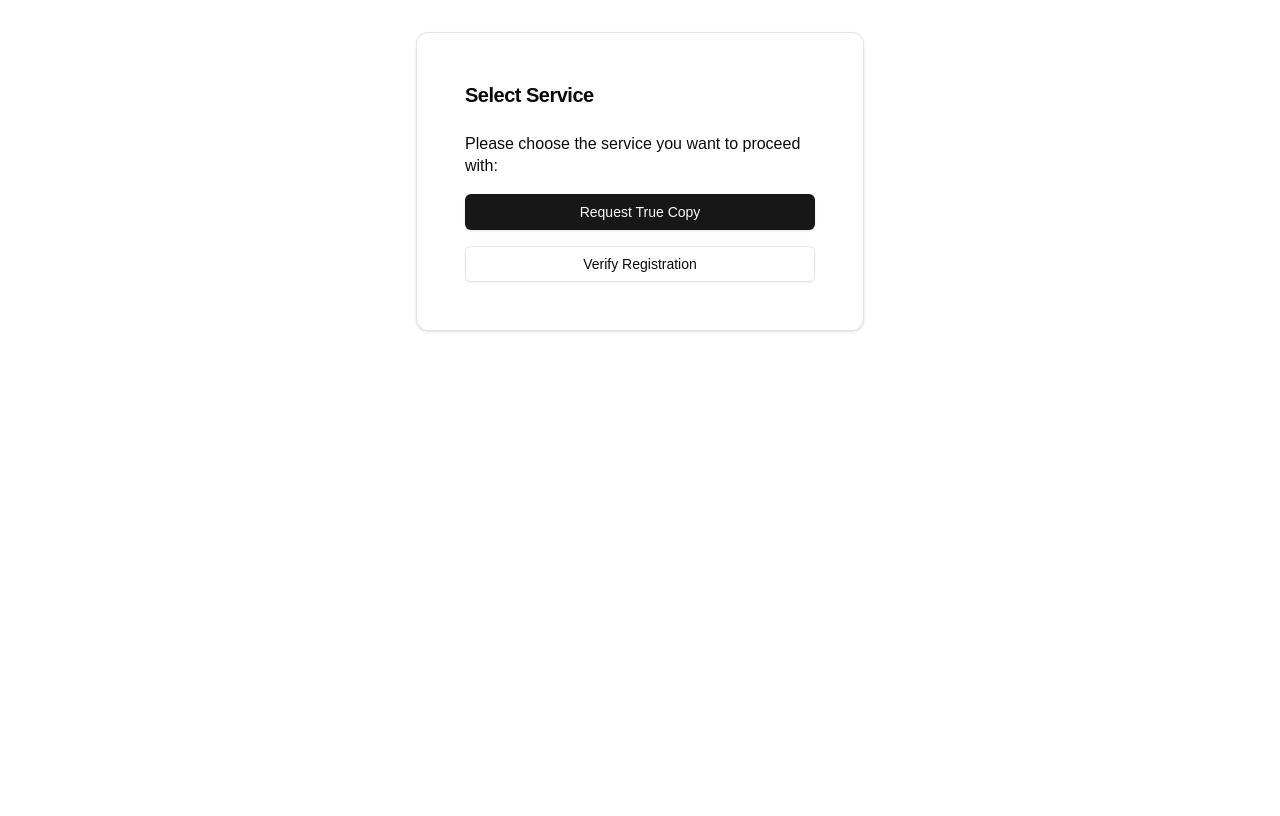
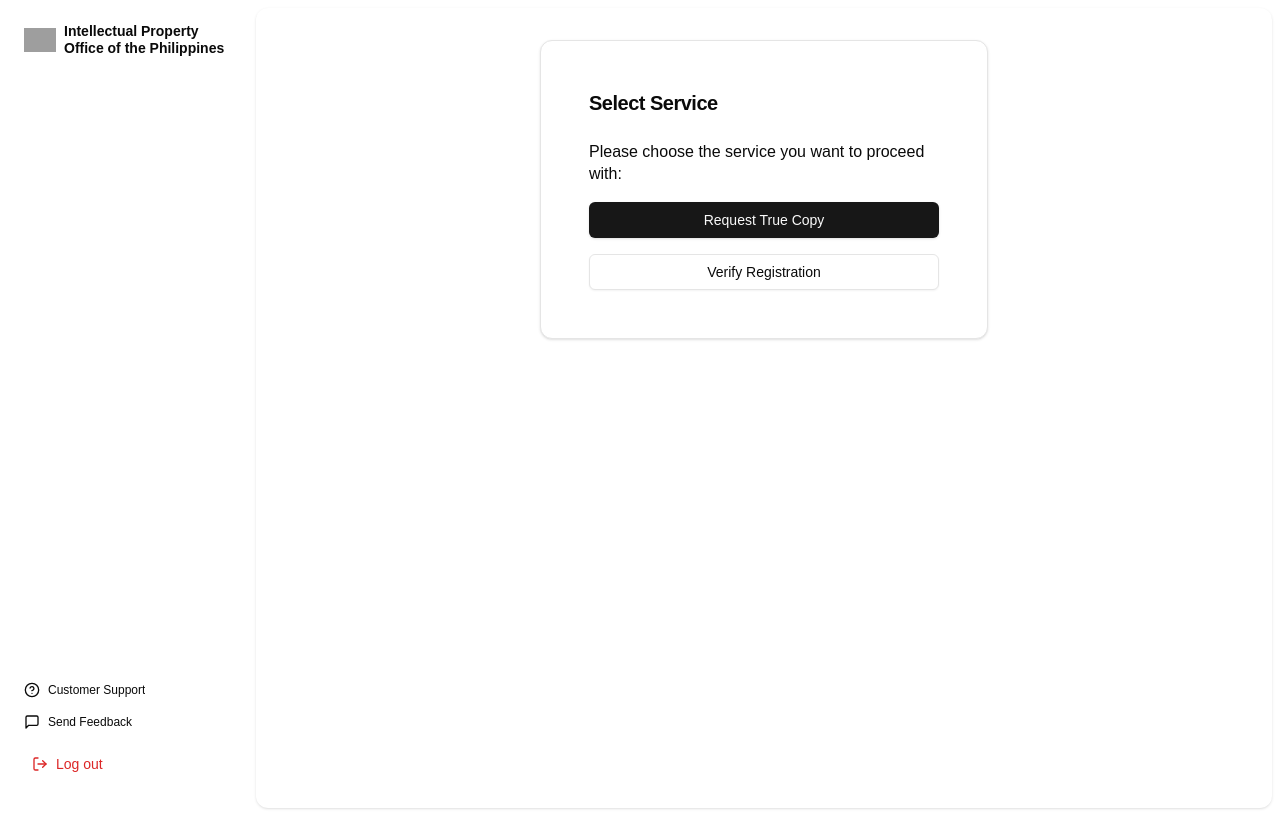
Before and after one commit to joemar25/Cat-Prj, a Next.js app: page / in a window 1280 px wide. Built offline with nearby package versions, Linux system fonts and the light colour scheme; no server answers; grey boxes are pictures that could not be loaded.

Commit message:
pushing initial side bar

```diff
--- a/src/app/layout.tsx
+++ b/src/app/layout.tsx
@@ -5,6 +5,10 @@ import localFont from 'next/font/local'
 import { Metadata } from 'next'
 import { Toaster } from 'sonner'
 import { ThemeProvider } from '@/components/provider/theme-provider'
+import { SidebarInset, SidebarProvider } from '@/components/ui/sidebar'
+import { AppSidebar } from '@/components/sidebar/app-sidebar'
+import { SessionProvider } from 'next-auth/react'
+import { CountProvider } from '@/lib/context/count-context'
 
 const geistSans = localFont({
   src: './fonts/GeistVF.woff',
@@ -39,11 +43,20 @@ export default function RootLayout({
           disableTransitionOnChange
         >
 
-          <div className='min-h-screen flex flex-col'>
-            <main className='flex-1 flex flex-col'>
-              {children}
-            </main>
-          </div>
+          <SessionProvider>
+            <CountProvider> {/* Wrap your layout with CountProvider */}
+              <div className='min-h-screen flex flex-col'>
+                <main className='flex-1 flex flex-col'>
+                  <SidebarProvider>
+                    <AppSidebar />
+                    <SidebarInset>
+                      {children}
+                    </SidebarInset>
+                  </SidebarProvider>
+                </main>
+              </div>
+            </CountProvider>
+          </SessionProvider>
 
           <Toaster
             position='top-right'
--- a/src/lib/context/count-context.tsx
+++ b/src/lib/context/count-context.tsx
@@ -1,3 +1,5 @@
+"use client"
+
 import { useSession } from 'next-auth/react';
 import React, { createContext, useContext, useState, ReactNode } from 'react';
 
```
